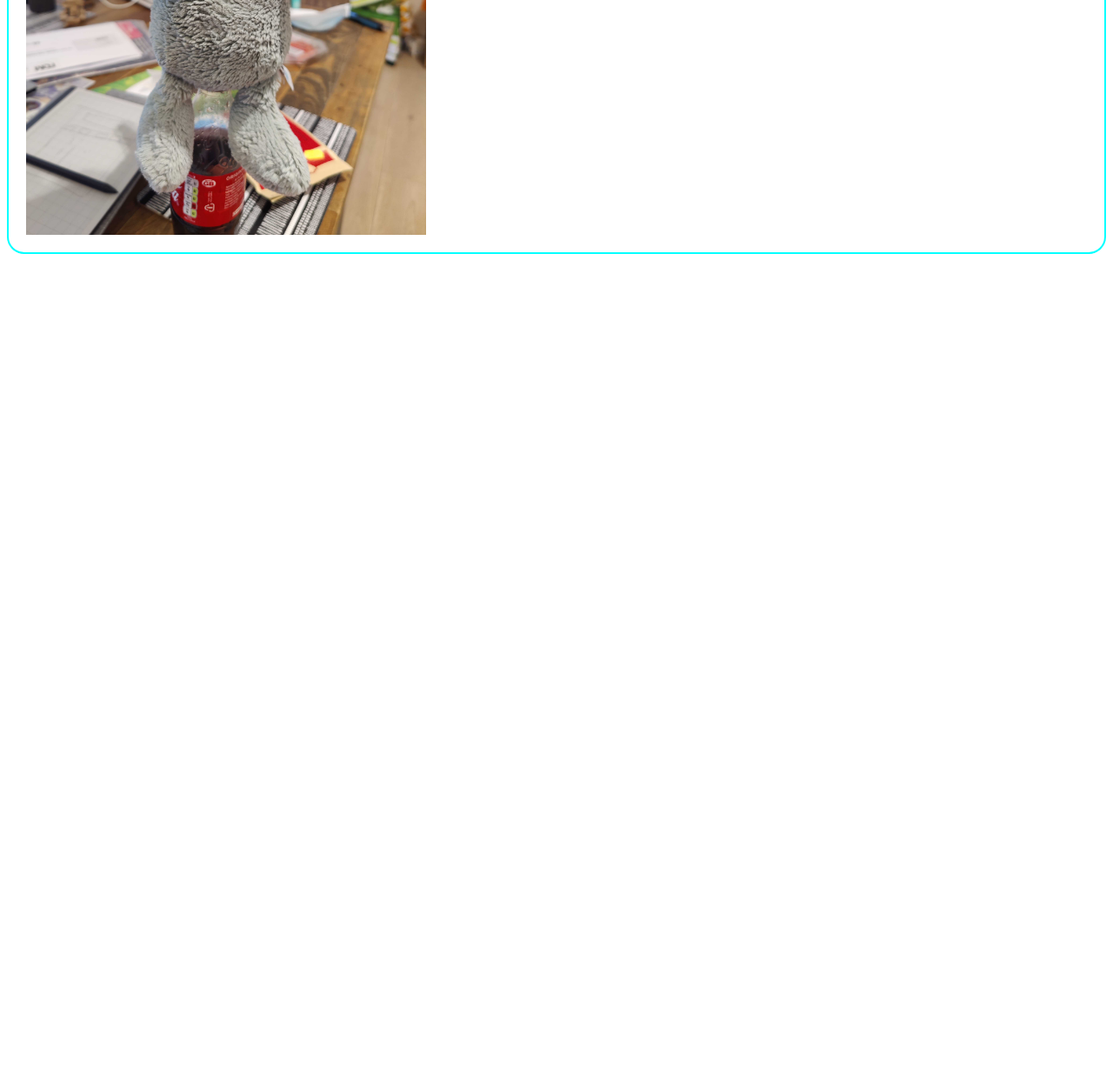
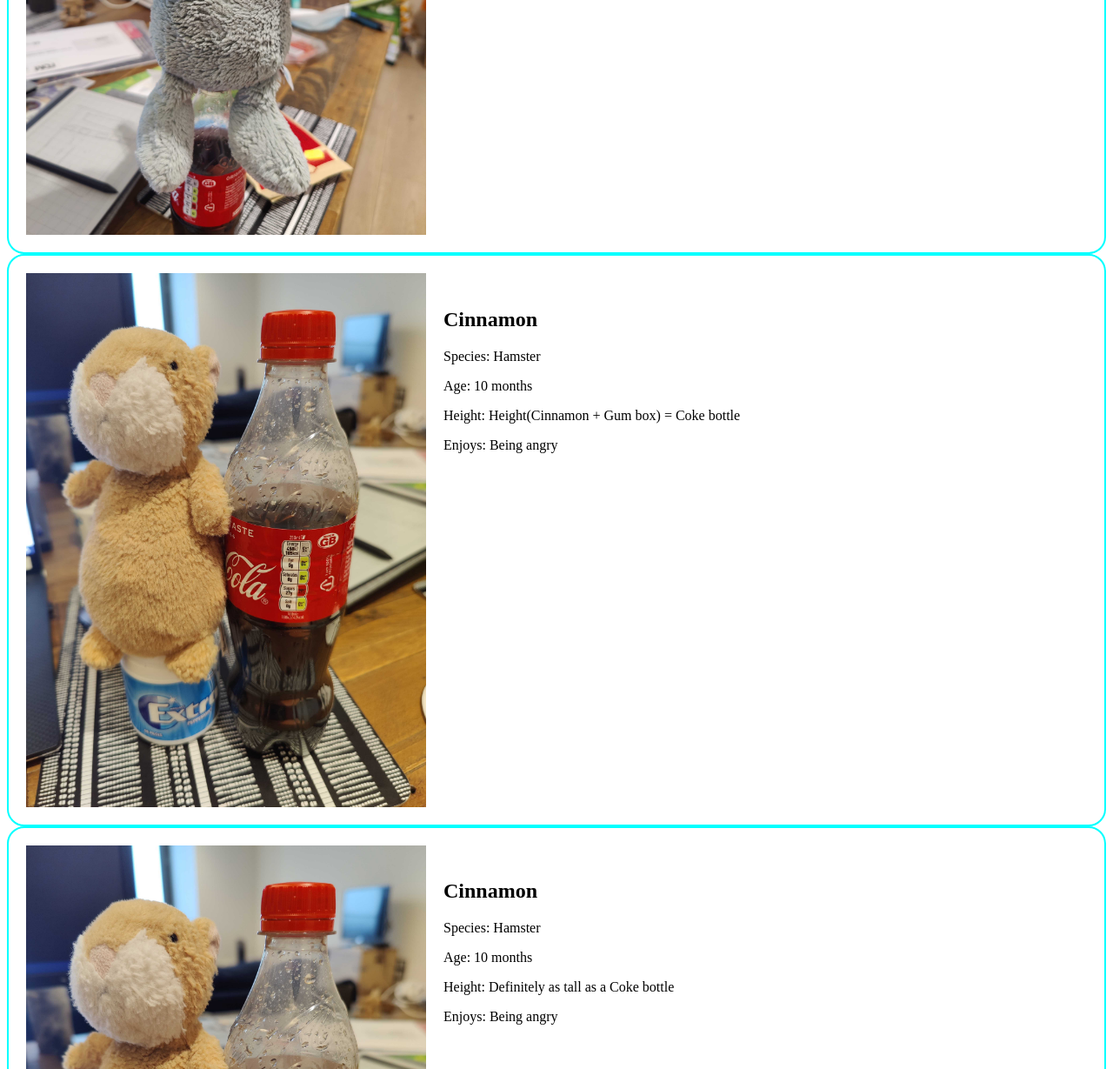
Before and after one commit to WendiF/WendiF.github.io, a plain HTML site: page index.html in a window 1280 px wide. Shown: the part 983-2212 px from the top of the page at 87% size. Before the commit the page ends 1283 px from the top, so only its background shows below. Drawn offline with Linux system fonts and the light colour scheme.

Commit message:
Added cinnamon to the zoo

```diff
--- a/index.html
+++ b/index.html
@@ -32,6 +32,28 @@
         </div>
     </div>
 
+    <div class="profile-box">
+        <img class="profile-image" src="Cinnamon.jpg" alt="Cinnamon the Hamster" width="460">
+        <div class="profile-description">
+            <h2>Cinnamon</h2>
+            <p>Species: Hamster</p>
+            <p>Age: 10 months</p>
+            <p>Height: Height(Cinnamon + Gum box) = Coke bottle</p>
+            <p>Enjoys: Being angry</p>
+        </div>
+    </div>
+
+    <div class="profile-box">
+        <img class="profile-image" src="Cinnamon.jpg" alt="Cinnamon the Hamster" width="460">
+        <div class="profile-description">
+            <h2>Cinnamon</h2>
+            <p>Species: Hamster</p>
+            <p>Age: 10 months</p>
+            <p>Height: Definitely as tall as a Coke bottle</p>
+            <p>Enjoys: Being angry</p>
+        </div>
+    </div>
+
     <!--       _
            .__(.)< (MEOW)
             \___)
--- a/styles.css
+++ b/styles.css
@@ -1,5 +1,5 @@
 .profile-box {
-    border: aqua 2px solid;
+    border: #00ffff 2px solid;
     border-radius: 20px;
     display: flex;
     padding: 20px;
@@ -8,3 +8,7 @@
 .profile-description {
     padding: 20px;
 }
+
+.profile-image {
+    width: 460px;
+}
```
Also changed, not shown: Cinnamon.jpg (added).
